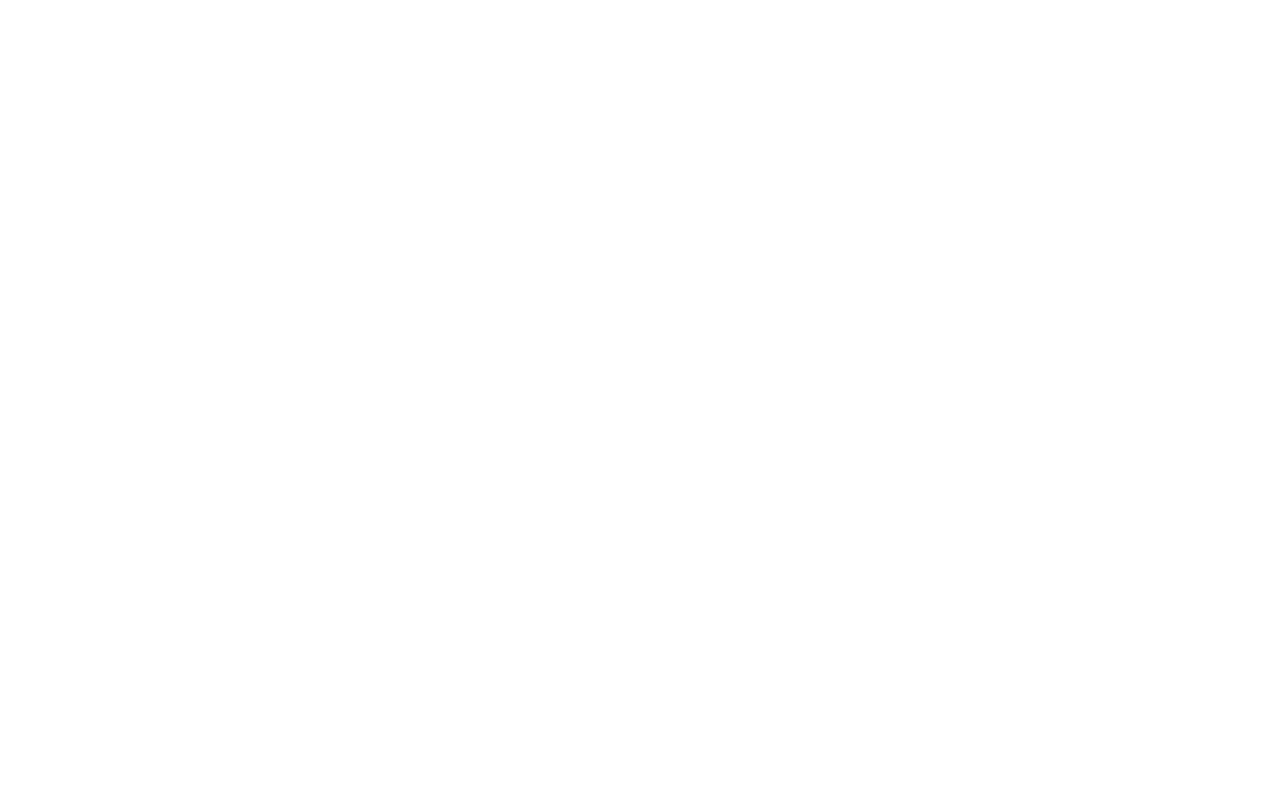
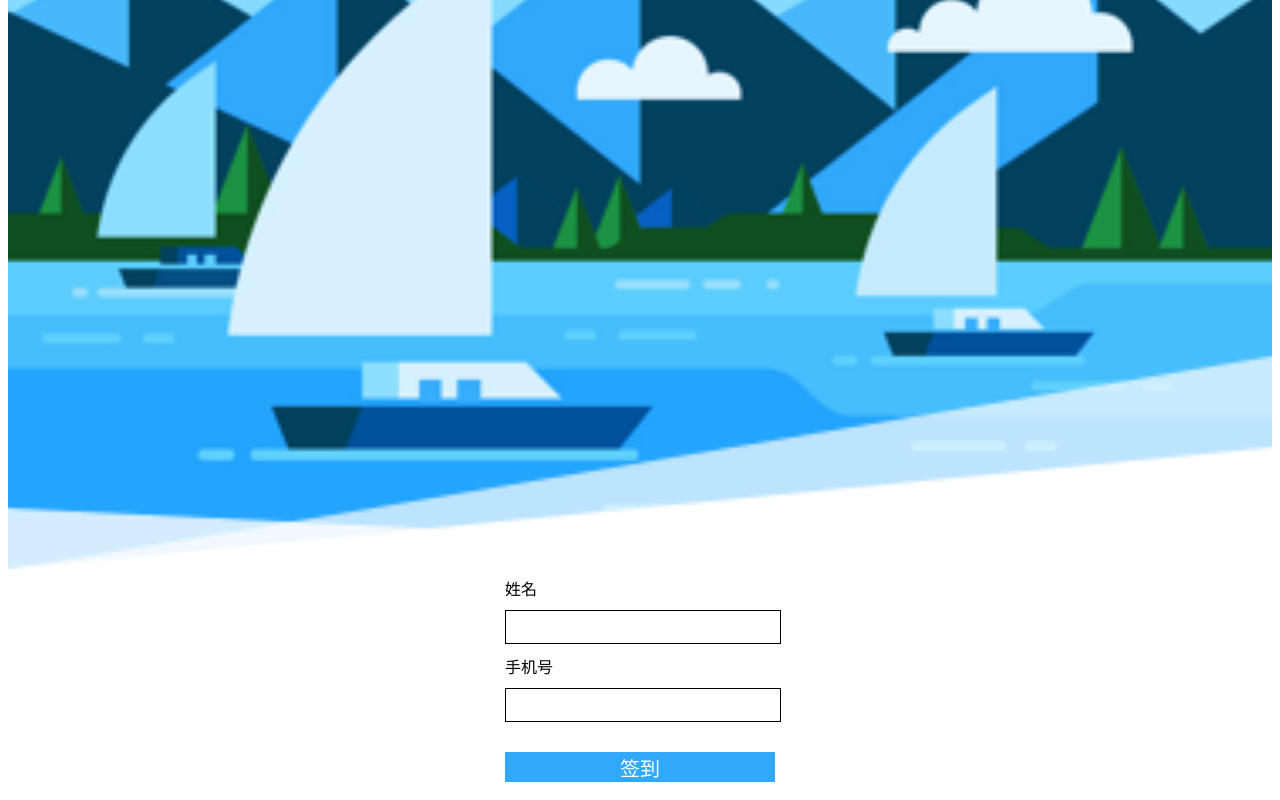
Before and after one commit to e-check/e-check-frontend, an Angular app: page /checkin in a window 1280 px wide. Shown: the part 653-1453 px from the top of the page. Before the commit the page ends 800 px from the top, so only its background shows below. Built offline with nearby package versions, Linux system fonts and the light colour scheme.

Commit message:
check-in page

```diff
--- a/src/app/app.component.ts
+++ b/src/app/app.component.ts
@@ -6,5 +6,5 @@
   styleUrls: ['./app.component.css']
 })
 export class AppComponent {
-  title = 'app works!';
+  // title = 'app works!';
 }
--- a/src/app/check-in/check-in.component.css
+++ b/src/app/check-in/check-in.component.css
@@ -0,0 +1,23 @@
+img {
+  width: 100%;
+}
+
+input {
+  width: 270px;
+  height: 30px;
+  margin-bottom: 10px;
+  margin-top: 10px;
+  border: 1px solid #000000 ;
+}
+
+.submit {
+  margin-top: 20px;
+  background: #30A9FA;
+  border: none;
+  color: #ffffff;
+  font-size: 20px;
+}
+.checkin {
+  width: 270px;
+  margin: 0 auto;
+}
--- a/src/app/check-in/check-in.component.html
+++ b/src/app/check-in/check-in.component.html
@@ -1,3 +1,10 @@
-<p>
-  check-in works!
-</p>
+<div class="welcom">
+  <img src="assets/images/check-in-main.png" />
+</div>
+<div class="checkin">
+    姓名<br>
+    <input type="text" name="name"><br>
+    手机号<br>
+    <input type="text" name="cellphone"><br>
+    <input class="submit" type="submit" value="签到">
+</div>
```
Also changed, not shown: src/app/check-in/check-in.service.ts (added, +8 -0 lines), src/assets/images/check-in-main.png (added), 1 other file (tests, documents, lock files or other folders).
